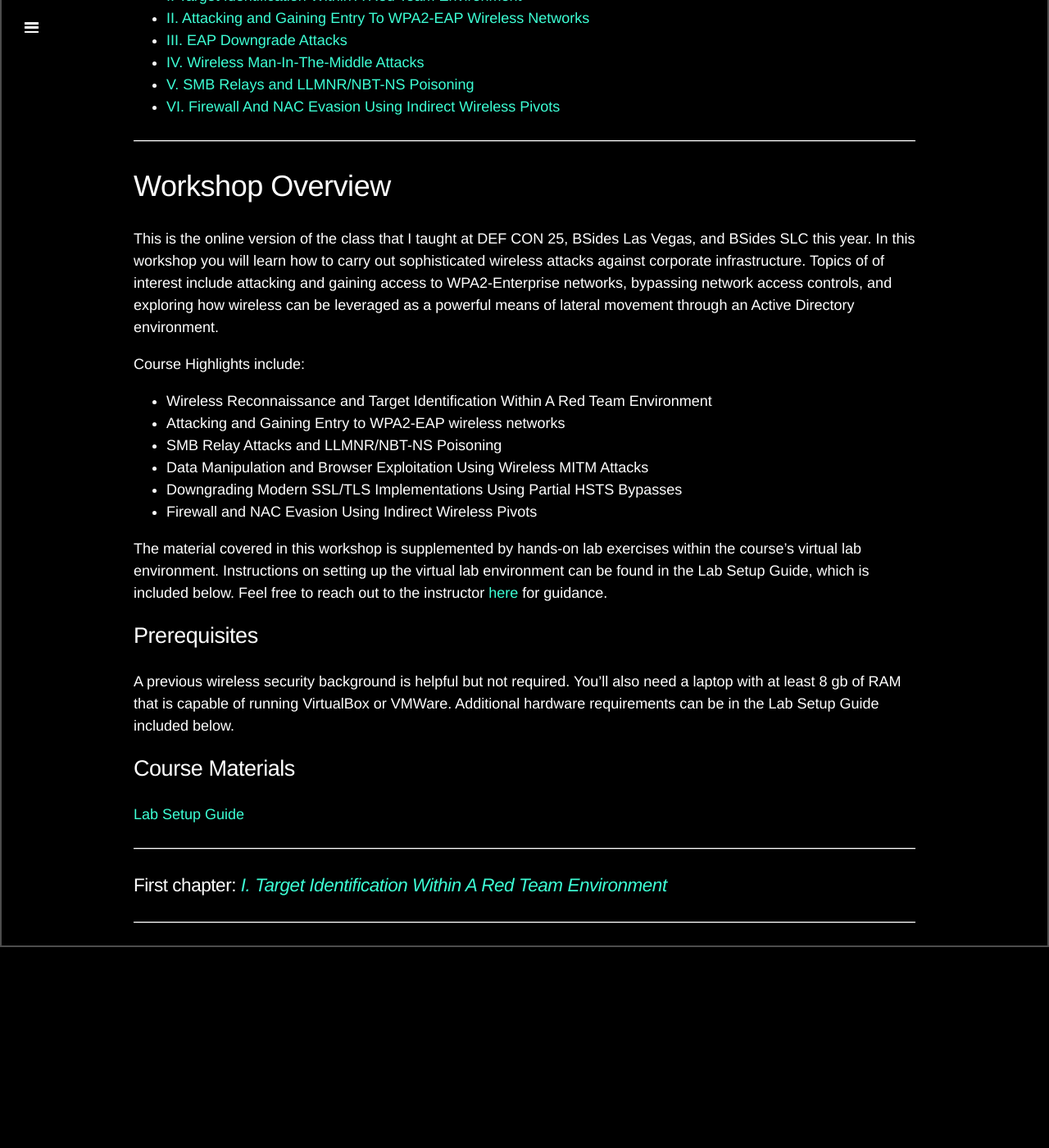
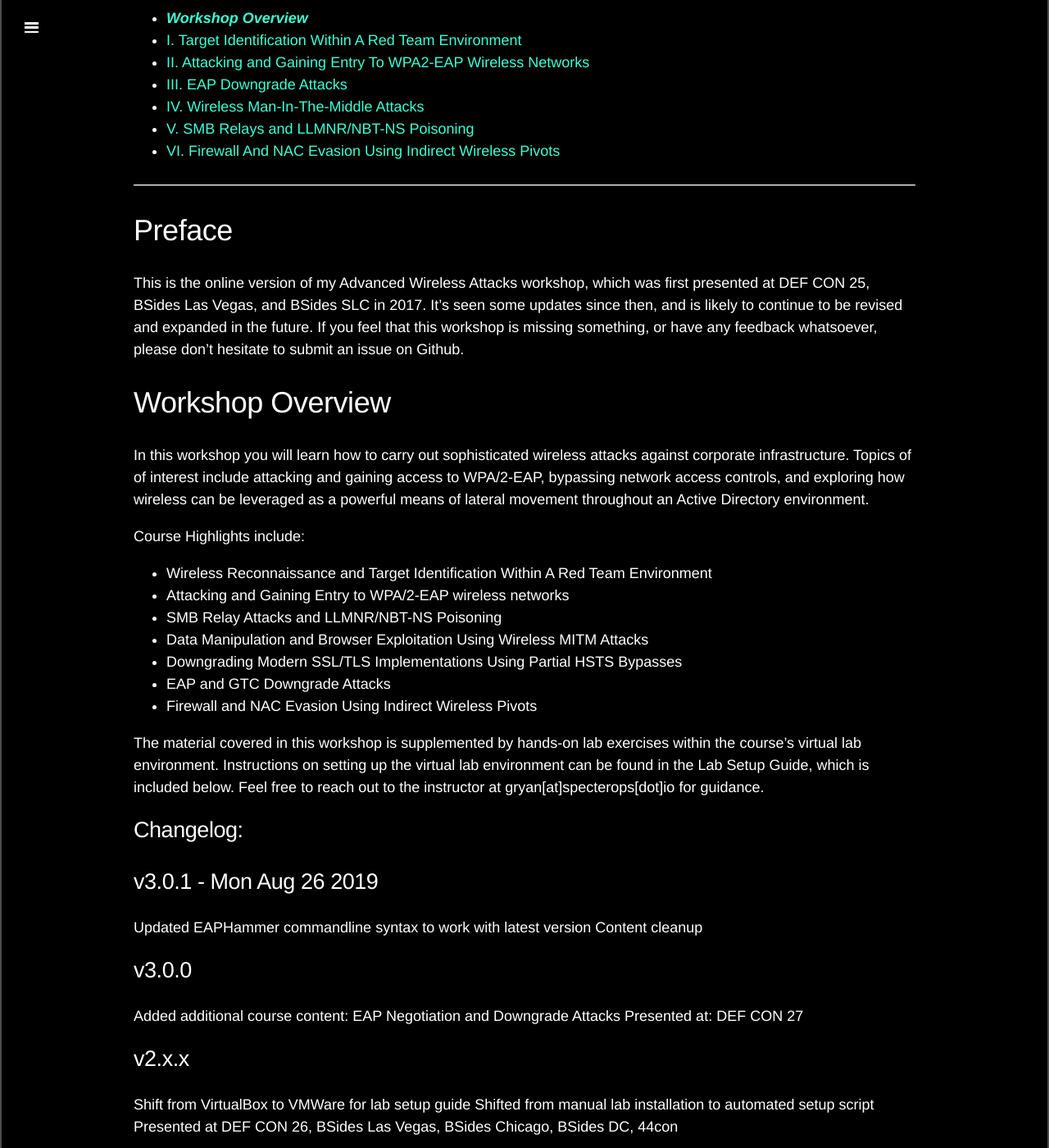
Before and after one commit to s0lst1c3/s0lst1c3.github.io, a Jekyll site: the page built from workshops/advanced-wireless-attacks/index.md, in a window 1280 px wide and 1400 px high, scrolled down 328 px. Shown: the whole window at 82% size. Built offline with Jekyll 4.4.1, drawn with Linux system fonts in a browser that asks for light colours; Markdown is read by kramdown in place of the engine named in the settings; before the commit the page ends 1483 px from its top, so only the background shows below that; some of the changed text lies outside the part shown.

Commit message:
updating

```diff
--- a/workshops/advanced-wireless-attacks/index.md
+++ b/workshops/advanced-wireless-attacks/index.md
@@ -1,5 +1,5 @@
 ---
-title: Advanced Wireless Attacks Against Enterprise Networks
+title: Advanced Wireless Attacks Against Enterprise Networks (AWAE) (v3.0.1)
 layout: page
 ---
 
@@ -15,19 +15,45 @@ layout: page
 
 ---
 
+# Preface
+
+This is the online version of my Advanced Wireless Attacks workshop, which was first presented at DEF CON 25, BSides Las Vegas, and BSides SLC in 2017. It's seen some updates since then, and is likely to continue to be revised and expanded in the future. If you feel that this workshop is missing something, or have any feedback whatsoever, please don't hesitate to submit an issue on Github.
+
 # Workshop Overview
 
-This is the online version of the class that I taught at DEF CON 25, BSides Las Vegas, and BSides SLC this year. In this workshop you will learn how to carry out sophisticated wireless attacks against corporate infrastructure. Topics of of interest include attacking and gaining access to WPA2-Enterprise networks, bypassing network access controls, and exploring how wireless can be leveraged as a powerful means of lateral movement through an Active Directory environment.
+In this workshop you will learn how to carry out sophisticated wireless attacks against corporate infrastructure. Topics of of interest include attacking and gaining access to WPA/2-EAP, bypassing network access controls, and exploring how wireless can be leveraged as a powerful means of lateral movement throughout an Active Directory environment.
 
 Course Highlights include:
+
 - Wireless Reconnaissance and Target Identification Within A Red Team Environment
-- Attacking and Gaining Entry to WPA2-EAP wireless networks
+- Attacking and Gaining Entry to WPA/2-EAP wireless networks
 - SMB Relay Attacks and LLMNR/NBT-NS Poisoning
 - Data Manipulation and Browser Exploitation Using Wireless MITM Attacks
 - Downgrading Modern SSL/TLS Implementations Using Partial HSTS Bypasses
+- EAP and GTC Downgrade Attacks
 - Firewall and NAC Evasion Using Indirect Wireless Pivots
 
-The material covered in this workshop is supplemented by hands-on lab exercises within the course's virtual lab environment. Instructions on setting up the virtual lab environment can be found in the Lab Setup Guide, which is included below. Feel free to reach out to the instructor [here](http://solstice.sh/contact/) for guidance.
+The material covered in this workshop is supplemented by hands-on lab exercises within the course's virtual lab environment. Instructions on setting up the virtual lab environment can be found in the Lab Setup Guide, which is included below. Feel free to reach out to the instructor at gryan[at]specterops[dot]io for guidance.
+
+Changelog:
+----------
+
+## v3.0.1 - Mon Aug 26 2019
+Updated EAPHammer commandline syntax to work with latest version
+Content cleanup
+
+## v3.0.0
+Added additional course content: EAP Negotiation and Downgrade Attacks
+Presented at: DEF CON 27
+
+## v2.x.x
+Shift from VirtualBox to VMWare for lab setup guide
+Shifted from manual lab installation to automated setup script
+Presented at DEF CON 26, BSides Las Vegas, BSides Chicago, BSides DC, 44con
+
+## v1.x.x
+Initial workshop
+Presented at DEF CON 25, BSides Las Vegas, BSides Chicago, BSides DC, Hackfest
 
 Prerequisites
 --------------
```
Also changed, not shown: workshops/advanced-wireless-attacks/iii-attacking-and-gaining-entry-to-wpa2-eap-wireless-networks.md (deleted, +0 -74 lines).
